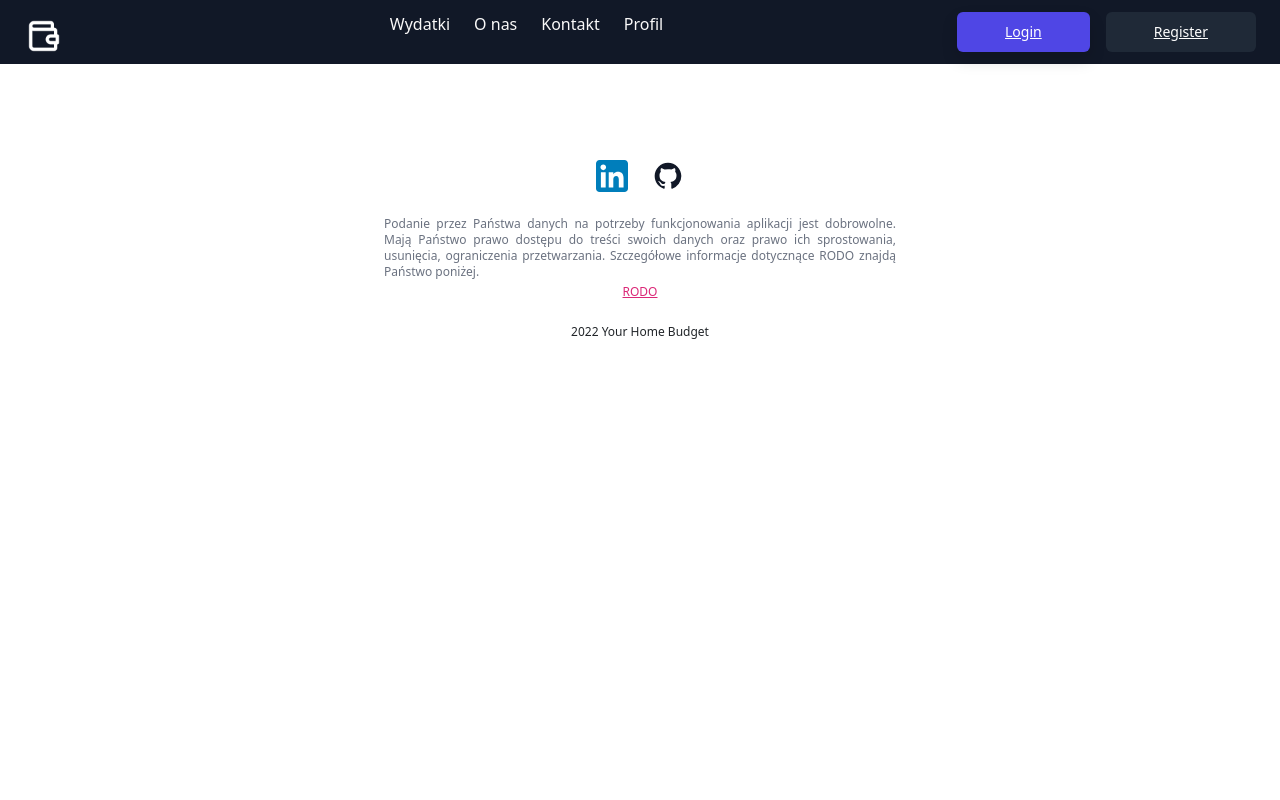
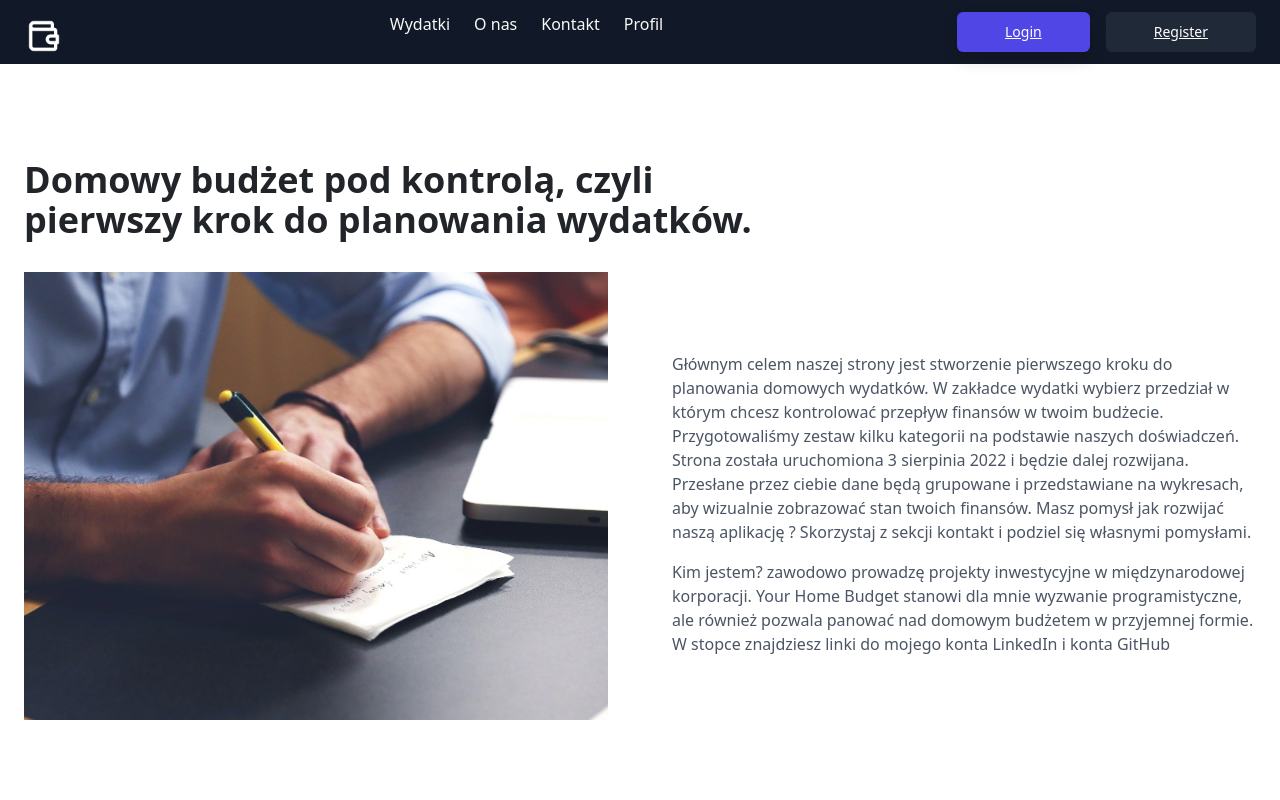
Before and after one commit to cukier91/home_budget, a React (Create React App) app: page /about in a window 1280 px wide. Shown: the top 800 px of the page. Built offline with nearby package versions, Linux system fonts and the light colour scheme; no server answers; a web font is replaced by a local one.

Commit message:
Section about rdy to deploy

```diff
--- a/src/App.tsx
+++ b/src/App.tsx
@@ -12,6 +12,9 @@ import HomePage from './components/HomePage/HomePage';
 import RegisterPage from './components/RegisterPage/RegisterPage';
 import { AuthProvider } from './context/AuthContext';
 import RodoPage from './components/RodoPage/RodoPage';
+import UserProfilPage from './components/UserProfilPage/UserProfilPage';
+import AboutPage from './components/AboutPage/AboutPage';
+import ContactPage from './components/ContactPage/ContactPage';
 
 //ToDo onAuthChange dodać do protected rout
 
@@ -37,6 +40,9 @@ function App() {
 							<Route path=":budgetId" element={<UserDataPage />} />
 						</Route>
 						<Route path="rodo" element={<RodoPage />} />
+						<Route path="profil" element={<UserProfilPage />} />
+						<Route path="about" element={<AboutPage />} />
+						<Route path="contact" element={<ContactPage />} />
 					</Routes>
 					<Foot />
 				</AuthProvider>
--- /dev/null
+++ b/src/components/AboutPage/AboutPage.tsx
@@ -0,0 +1,45 @@
+import React from 'react'
+import about from '../../img/about_img.jpg'
+
+export default function AboutPage() {
+  return (
+    <section>
+  <div className="max-w-screen-xl px-4 py-16 mx-auto sm:px-6 lg:px-8 sm:py-24">
+    <div className="max-w-3xl">
+      <h2 className="text-3xl font-bold sm:text-4xl">
+       Domowy budżet pod kontrolą, czyli pierwszy krok do planowania wydatków.
+      </h2>
+    </div>
+
+    <div className="grid grid-cols-1 gap-8 mt-8 lg:gap-16 lg:grid-cols-2">
+      <div className="relative h-64 overflow-hidden sm:h-80 lg:h-full">
+        <img
+          className="absolute inset-0 object-cover w-full h-full"
+          src={about}
+          alt="Man using a computer"
+        />
+      </div>
+
+      <div className="lg:py-16">
+        <article className="space-y-4 text-gray-600">
+          <p>
+
+          </p>
+            Głównym celem naszej strony jest stworzenie pierwszego kroku do planowania domowych wydatków.
+            W zakładce wydatki wybierz przedział w którym chcesz kontrolować przepływ finansów w twoim budżecie.
+            Przygotowaliśmy zestaw kilku kategorii na podstawie naszych doświadczeń. Strona została uruchomiona 3 sierpinia 2022 i będzie dalej rozwijana.
+            Przesłane przez ciebie dane będą grupowane i przedstawiane na wykresach, aby wizualnie zobrazować stan twoich finansów.
+            Masz pomysł jak rozwijać naszą aplikację ? Skorzystaj z sekcji kontakt i podziel się własnymi pomysłami.
+
+          <p>
+           Kim jestem? zawodowo prowadzę projekty inwestycyjne w międzynarodowej korporacji. Your Home Budget stanowi dla mnie
+           wyzwanie programistyczne, ale również pozwala panować nad domowym budżetem w przyjemnej formie. W stopce znajdziesz linki do mojego konta LinkedIn i
+           konta GitHub
+          </p>
+        </article>
+      </div>
+    </div>
+  </div>
+</section>
+  )
+}
--- /dev/null
+++ b/src/components/ContactPage/ContactPage.tsx
@@ -0,0 +1,7 @@
+import React from 'react'
+
+export default function ContactPage() {
+  return (
+    <div>ContactPage</div>
+  )
+}
--- a/src/components/NaviBar/NaviBar.tsx
+++ b/src/components/NaviBar/NaviBar.tsx
@@ -57,12 +57,12 @@ export default function NaviBar() {
 										</Link>
 									</li>
 									<li>
-										<Link className={style.link_name} to="/">
+										<Link className={style.link_name} to="/contact">
 											Kontakt
 										</Link>
 									</li>
 									<li>
-										<Link className={style.link_name} to="">
+										<Link className={style.link_name} to="/profil">
 											Profil
 										</Link>
 									</li>
--- /dev/null
+++ b/src/components/UserProfilPage/UserProfilPage.tsx
@@ -0,0 +1,7 @@
+import React from 'react'
+
+export default function UserProfilPage() {
+  return (
+    <div>UserProfilPage</div>
+  )
+}
```
Also changed, not shown: src/img/about_img.jpg (added).
